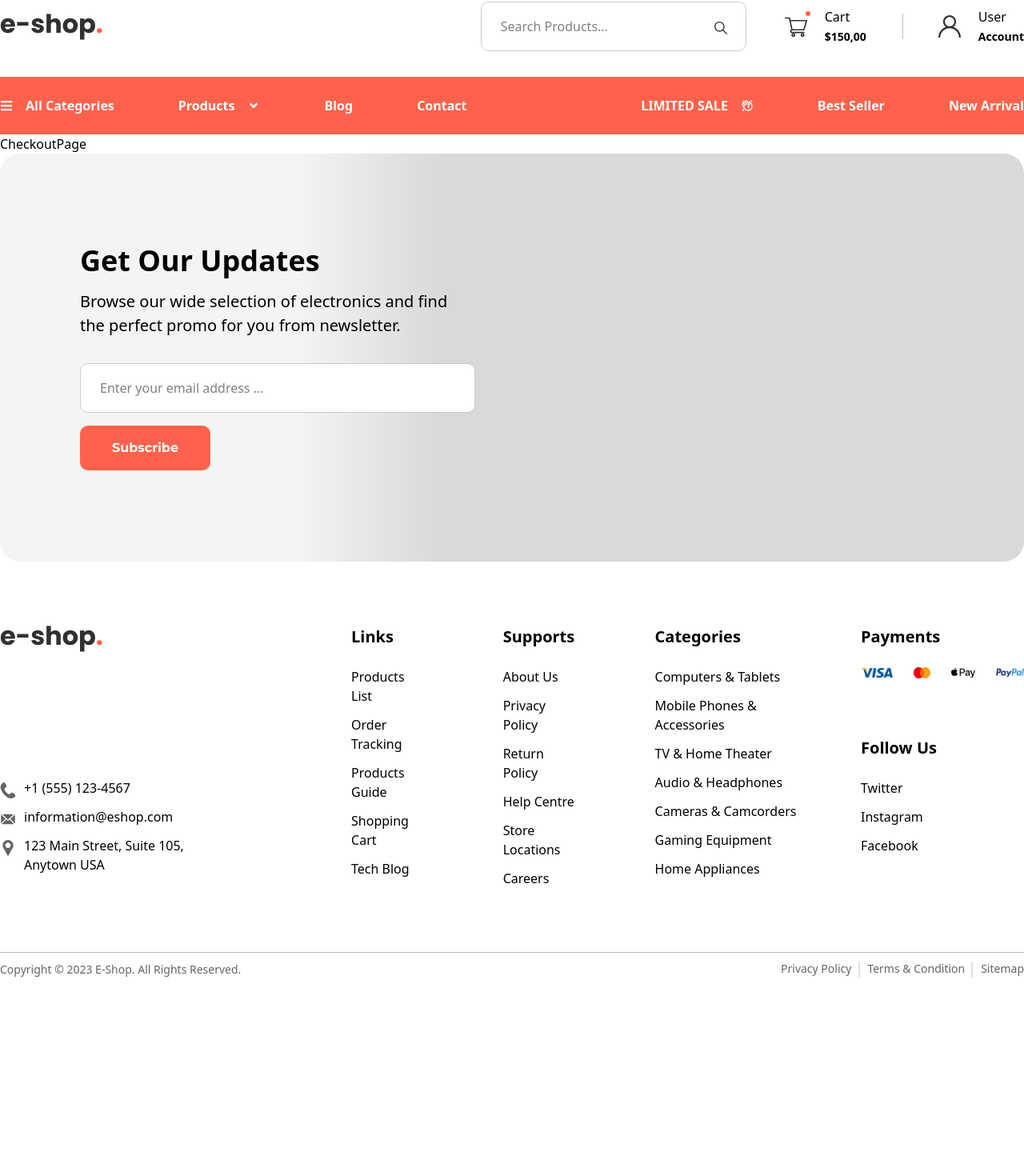
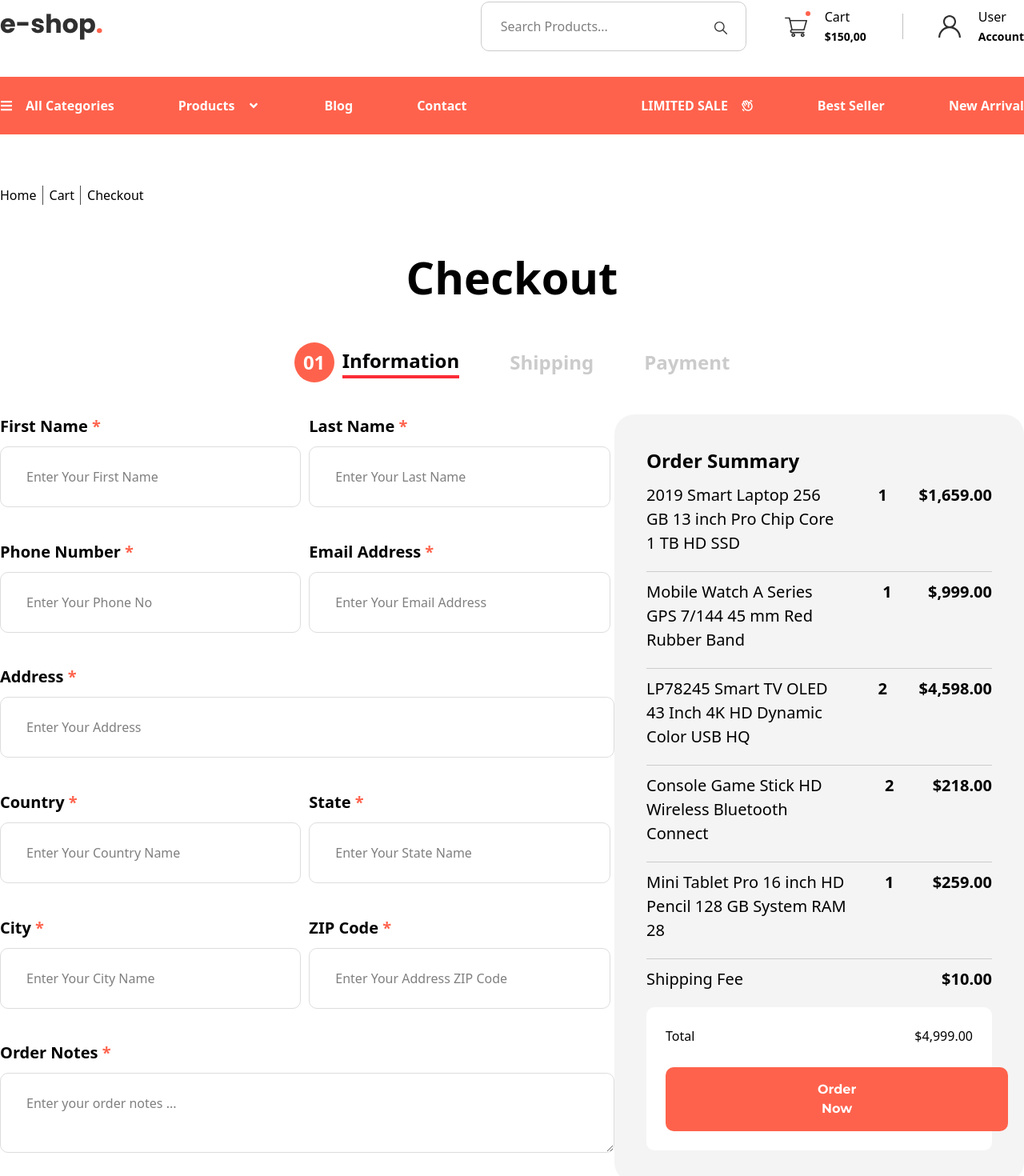
Before and after one commit to mn-sohel/eshop, a React (Vite) app: page /checkout in a window 1280 px wide. Shown: the part 111-1581 px from the top of the page at 80% size. Before the commit the page ends 1442 px from the top, so only its background shows below. Built offline with nearby package versions, Linux system fonts and the light colour scheme.

Commit message:
Checkout part done P - 29
Part - 29

```diff
--- /dev/null
+++ b/src/components/Box.jsx
@@ -0,0 +1,17 @@
+import React from 'react'
+
+const Box = ({inputType, placeholder, type}) => {
+  return (
+    <>
+        <label htmlFor="" className='font-["Montserrat"] font-semibold text-[20px]'>{inputType} <span className='text-[#ff624c]'>*</span></label> <br/>
+        {type == "textarea"
+        ?
+        <textarea type="text" className='w-full py-[25px] px-8 border border-solid border-[#ddd] rounded-[10px] mt-[10px]' placeholder={placeholder} />
+        :
+        <input type="text" className='w-full py-[25px] px-8 border border-solid border-[#ddd] rounded-[10px] mt-[10px]' placeholder={placeholder} />
+    }
+    </>
+  )
+}
+
+export default Box
--- a/src/pages/CheckoutPage.jsx
+++ b/src/pages/CheckoutPage.jsx
@@ -1,8 +1,151 @@
-import React from 'react'
+import React, { useState } from 'react'
+import Container from '../components/commonLayouts/Container'
+import Box from '../components/Box';
+import Button from '../components/Button';
 
 const CheckoutPage = () => {
+  let [active, setActive] = useState("Information");
+
   return (
-    <div>CheckoutPage</div>
+    <Container>
+      <div className="flex gap-[16px] mt-16 mb-12">
+        <span className='font-["Montserrat"] font-normal text-[16px] relative after:absolute after:w-[1px] after:h-full after:bg-[#4D4D4D] after:content-[""] after:top-0 after:right-[-8px]'>
+          Home
+        </span>
+        <span className='font-["Montserrat"] font-normal text-[16px] relative after:absolute after:w-[1px] after:h-full after:bg-[#4D4D4D] after:content-[""] after:top-0 after:right-[-8px]'>
+          Cart
+        </span>
+        <span className='font-["Montserrat"] font-normal text-[16px]'>
+          Checkout
+        </span>
+      </div>
+
+      <div className='text-center'>
+          <h2 className='font-["Poppins"] font-bold text-[56px]'>Checkout</h2>
+          <div className='flex gap-[63px] justify-center font-["Poppins"] font-semibold text-[24px] text-[#cbcbcb] my-10'>
+            <div className='flex items-center gap-[10px]'>
+              {active == "Information" &&
+                <div className='w-[50px] h-[50px] rounded-full bg-[#ff624c] text-white flex justify-center items-center'>01</div>
+              }
+              <p className={`${active == "Information" && "border-b-4 border-solid border-red-500 text-black cursor-pointer"}`} onClick={()=>setActive("Information")}>Information</p>
+            </div>
+            <div className='flex items-center gap-[10px]' onClick={()=>setActive("Shipping")}>
+              {active == "Shipping" &&
+                <div className='w-[50px] h-[50px] rounded-full bg-[#ff624c] text-white flex justify-center items-center'>02</div>
+              }
+              <p  className={`${active == "Shipping" && "border-b-4 border-solid border-red-500 text-black cursor-pointer"}`}>Shipping</p>
+            </div>
+            <div className='flex items-center gap-[10px]'>
+              {active == "Payment" &&
+                <div className='w-[50px] h-[50px] rounded-full bg-[#ff624c] text-white flex justify-center items-center'>03</div>
+              }
+              <p className={`${active == "Payment" && "border-b-4 border-solid border-red-500 text-black cursor-pointer"}`} onClick={()=>setActive("Payment")}>Payment</p>
+            </div>
+          </div>
+      </div>
+
+      <div className='flex'>
+          <div className='w-[60%] flex flex-wrap gap-[10px]'>
+            {/* first & last name */}
+            <div className='w-[49%]'>
+             <Box inputType={"First Name"} placeholder={"Enter Your First Name"}/>
+            </div>
+            <div className='w-[49%]'>
+             <Box inputType={"Last Name"} placeholder={"Enter Your Last Name"}/>
+            </div>
+            {/* phone & email */}
+            <div className='w-[49%]'>
+             <Box inputType={"Phone Number"} placeholder={"Enter Your Phone No"}/>
+            </div>
+            <div className='w-[49%]'>
+             <Box inputType={"Email Address"} placeholder={"Enter Your Email Address"}/>
+            </div>
+            {/* address */}
+            <div className='w-full'>
+             <Box inputType={"Address"} placeholder={"Enter Your Address"}/>
+            </div>
+            {/* country & state */}
+            <div className='w-[49%]'>
+             <Box inputType={"Country"} placeholder={"Enter Your Country Name"}/>
+            </div>
+            <div className='w-[49%]'>
+             <Box inputType={"State"} placeholder={"Enter Your State Name"}/>
+            </div>
+            {/* city & zip code */}
+            <div className='w-[49%]'>
+             <Box inputType={"City"} placeholder={"Enter Your City Name"}/>
+            </div>
+            <div className='w-[49%]'>
+             <Box inputType={"ZIP Code"} placeholder={"Enter Your Address ZIP Code"}/>
+            </div>
+            {/* order notes */}
+            <div className='w-[100%]'>
+             <Box inputType={"Order Notes"} placeholder={"Enter your order notes ..."} type={"textarea"}/>
+            </div>
+          </div>
+          <div className='w-[40%]'>
+            <div className='bg-[#f4f4f4] rounded-[25px] p-10'>
+              <h4 className='font-["Poppins"] font-semibold text-[24px]'>Order Summary</h4>
+              {/* 1 */}
+              <div className='flex justify-between font-["Montserrat"] font-normal text-[20px] border-b border-solid border-[#ccc] pb-[20px] mt-[10px]'>
+                <div className='w-[250px]'>
+                  <p>2019 Smart Laptop 256 GB 13 inch Pro Chip Core 1 TB HD SSD</p>
+                </div>
+                <div className='font-bold'>1</div>
+                <div className='font-bold'>$1,659.00</div>
+              </div>
+              {/* 2 */}
+              <div className='flex justify-between font-["Montserrat"] font-normal text-[20px] border-b border-solid border-[#ccc] pb-[20px] mt-[10px]'>
+                <div className='w-[250px]'>
+                  <p>Mobile Watch A Series GPS 7/144 45 mm Red Rubber Band</p>
+                </div>
+                <div className='font-bold'>1</div>
+                <div className='font-bold'>$,999.00</div>
+              </div>
+              {/* 3 */}
+              <div className='flex justify-between font-["Montserrat"] font-normal text-[20px] border-b border-solid border-[#ccc] pb-[20px] mt-[10px]'>
+                <div className='w-[250px]'>
+                  <p>LP78245 Smart TV OLED 43 Inch 4K HD Dynamic Color USB HQ</p>
+                </div>
+                <div className='font-bold'>2</div>
+                <div className='font-bold'>$4,598.00</div>
+              </div>
+              {/* 4 */}
+              <div className='flex justify-between font-["Montserrat"] font-normal text-[20px] border-b border-solid border-[#ccc] pb-[20px] mt-[10px]'>
+                <div className='w-[250px]'>
+                  <p>Console Game Stick HD Wireless Bluetooth Connect</p>
+                </div>
+                <div className='font-bold'>2</div>
+                <div className='font-bold'>$218.00</div>
+              </div>
+              {/* 5 */}
+              <div className='flex justify-between font-["Montserrat"] font-normal text-[20px] border-b border-solid border-[#ccc] pb-[20px] mt-[10px]'>
+                <div className='w-[250px]'>
+                  <p>Mini Tablet Pro 16 inch HD Pencil 128 GB System RAM 28</p>
+                </div>
+                <div className='font-bold'>1</div>
+                <div className='font-bold'>$259.00</div>
+              </div>
+              {/* 6 */}
+              <div className='flex justify-between font-["Montserrat"] font-normal text-[20px]  pb-[20px] mt-[10px]'>
+                <div className='w-[250px]'>
+                  <p>Shipping Fee</p>
+                </div>
+                {/* <div className='font-bold'>1</div> */}
+                <div className='font-bold'>$10.00</div>
+              </div>
+                {/* total part */}
+              <div className='bg-white rounded-[10px] p-6'>
+                <div className='flex justify-between mb-[27px]'>
+                  <p>Total</p>
+                  <p>$4,999.00</p>
+                </div>
+                <Button text="Order Now" paddingY="16px" paddingX="190px"/>
+              </div>
+            </div>
+          </div>
+      </div>
+    </Container>
   )
 }
 
--- a/src/pages/ProductDetailsPage.jsx
+++ b/src/pages/ProductDetailsPage.jsx
@@ -345,7 +345,7 @@ const ProductDetailsPage = () => {
 
       {/* description part from here */}
       <div>
-        <div className="flex gap-[35px] mb-12">
+        <div className="flex gap-[35px] mb-12 mt-10">
           <h4
             className={`${
               descriptionActive && "border-b border-solid border-red-500"
```
